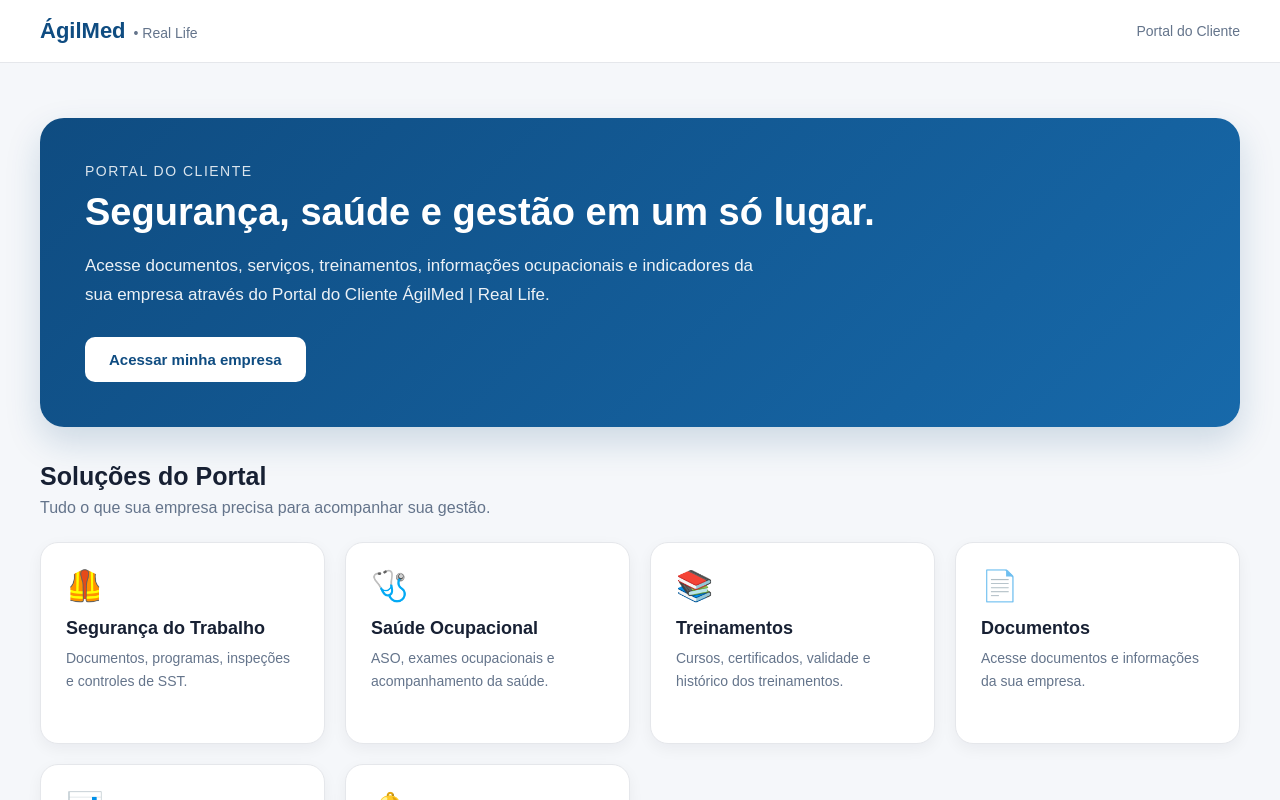
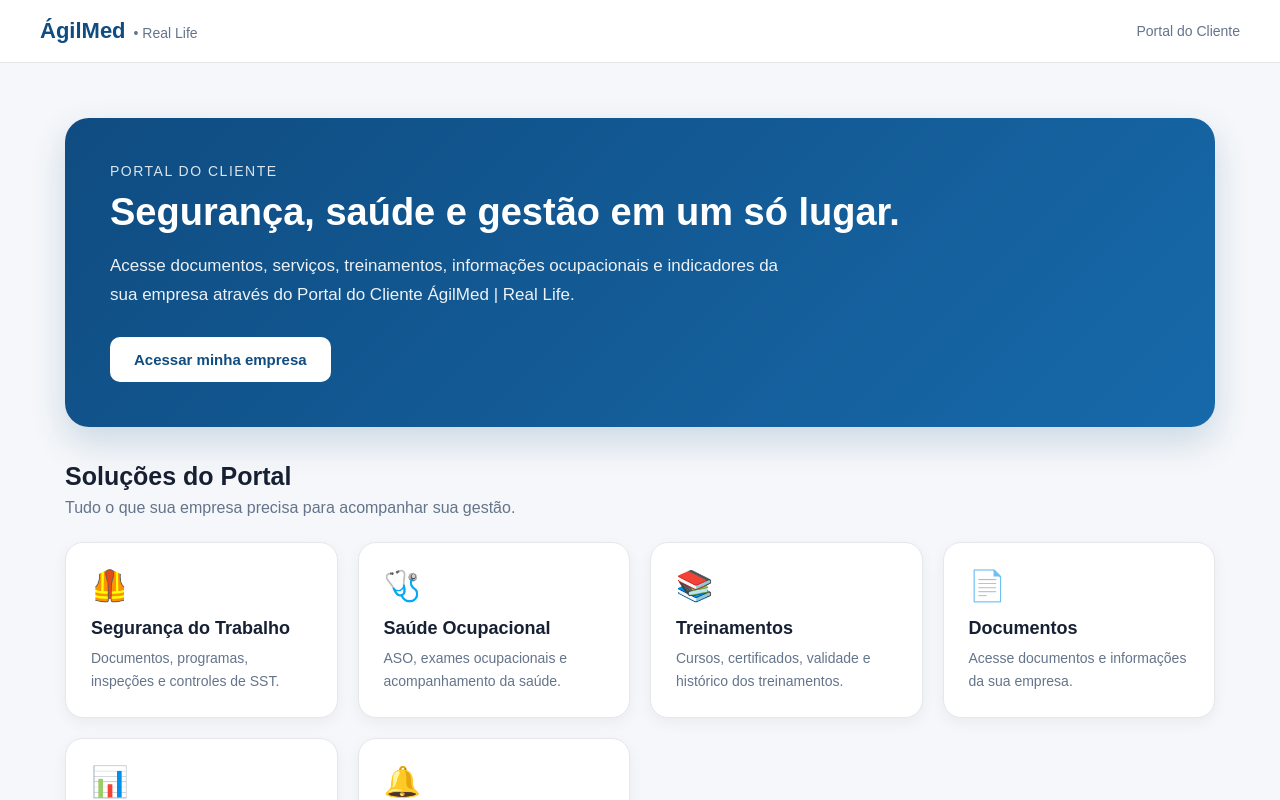
Before and after one commit to guerrasilvaleonardo/PORTAL-CLIENTE-AGILMED-REALLIFE, a Next.js app: page / in a window 1280 px wide. Shown: the top 800 px of the page. Built offline with nearby package versions, Linux system fonts and the light colour scheme.

Commit message:
Load global portal styles

```diff
--- a/app/layout.tsx
+++ b/app/layout.tsx
@@ -1,4 +1,5 @@
 import type { Metadata } from 'next'
+import './globals.css'
 
 export const metadata: Metadata = {
   title: 'Portal do Cliente | ÁgilMed & Real Life',
@@ -13,7 +14,7 @@
 }>) {
   return (
     <html lang="pt-BR">
-      <body style={{ margin: 0 }}>{children}</body>
+      <body>{children}</body>
     </html>
   )
 }
```
